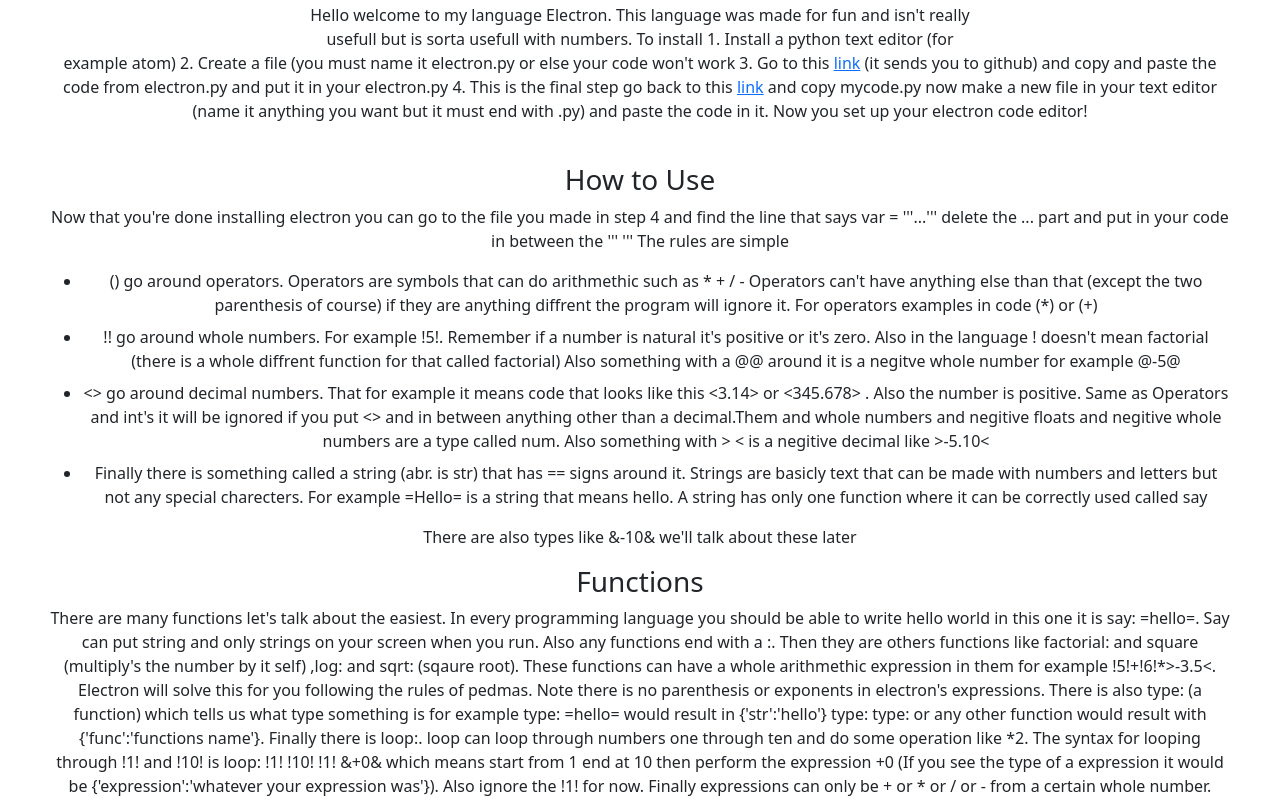
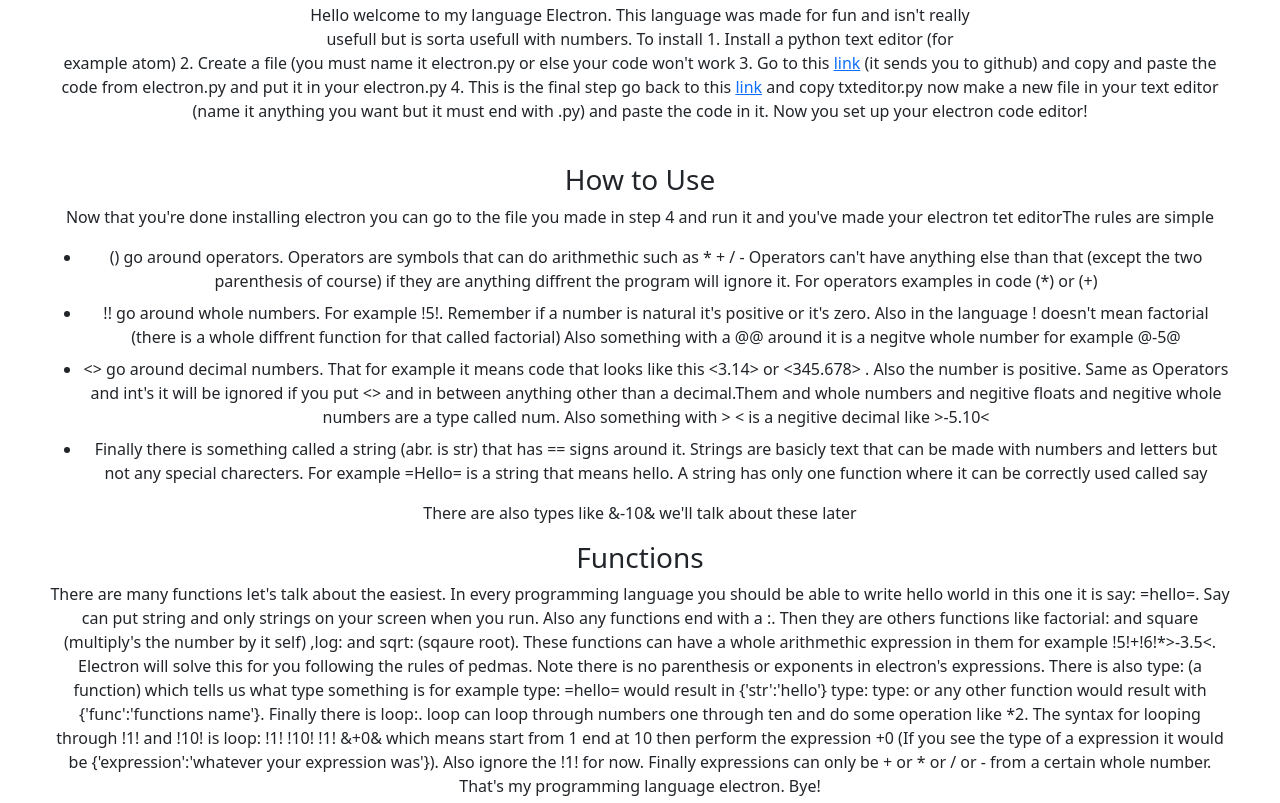
Before and after one commit to Supercoder21/docsofelectroncode, a plain HTML site: page index.html in a window 1280 px wide. Shown: the part 78-881 px from the top of the page. Drawn offline with nearby package versions, Linux system fonts and the light colour scheme.

Commit message:
Update index.html

```diff
--- a/index.html
+++ b/index.html
@@ -13,7 +13,7 @@
     </head>
     <body style = 'text-align: center' padding = '100'>
         <h1>Electron documentation</h1>
-        <p>Hello welcome to my language Electron. This language was made for fun and isn't really <br> usefull but is sorta usefull with numbers. To install 1. Install a python text editor (for <br>example atom) 2. Create a file (you must name it electron.py or else your code won't work 3. Go to this  <a href='https://github.com/Supercoder21/Electron/tree/main'>link</a> (it sends you to github) and copy and paste the code from electron.py and put it in your electron.py 4. This is the final step go back to this <a href='https://github.com/Supercoder21/Electron/tree/main'>link</a> and copy mycode.py now make a new file in your text editor (name it anything you want but it must end with .py) and paste the code in it. Now you set up your electron code editor!<br><br><h3>How to Use</h3>Now that you're done installing electron you can go to the file you made in step 4 and find the line that says var = '''...''' delete the ... part and put in your code in between the ''' ''' The rules are simple</p>
+        <p>Hello welcome to my language Electron. This language was made for fun and isn't really <br> usefull but is sorta usefull with numbers. To install 1. Install a python text editor (for <br>example atom) 2. Create a file (you must name it electron.py or else your code won't work 3. Go to this  <a href='https://github.com/Supercoder21/Electron/tree/main'>link</a> (it sends you to github) and copy and paste the code from electron.py and put it in your electron.py 4. This is the final step go back to this <a href='https://github.com/Supercoder21/Electron/tree/main'>link</a> and copy txteditor.py now make a new file in your text editor (name it anything you want but it must end with .py) and paste the code in it. Now you set up your electron code editor!<br><br><h3>How to Use</h3>Now that you're done installing electron you can go to the file you made in step 4 and run it and you've made your electron tet editorThe rules are simple</p>
 
         <ul>
             <li>() go around operators. Operators are symbols that can do arithmethic such as * + / - Operators can't have anything else than that (except the two parenthesis of course) if they are anything diffrent the program will ignore it. For operators examples in code (*) or (+)</li>
```
